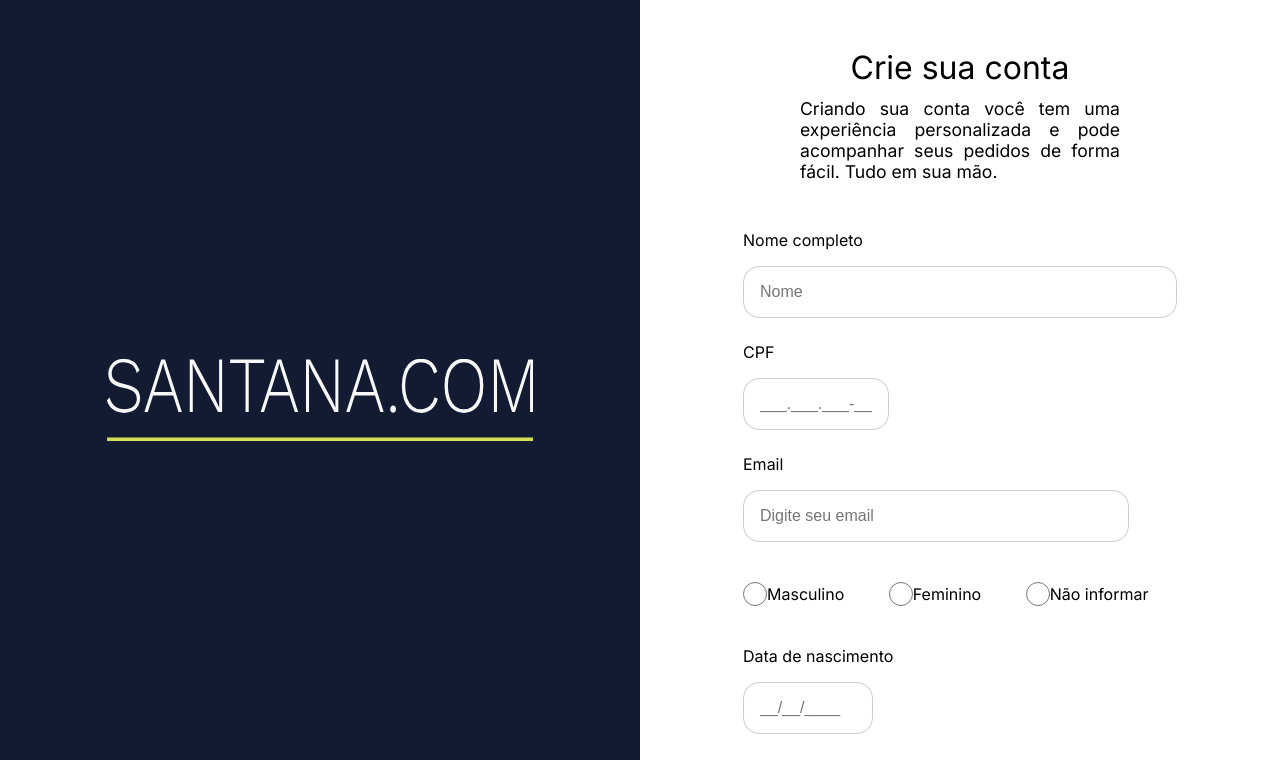
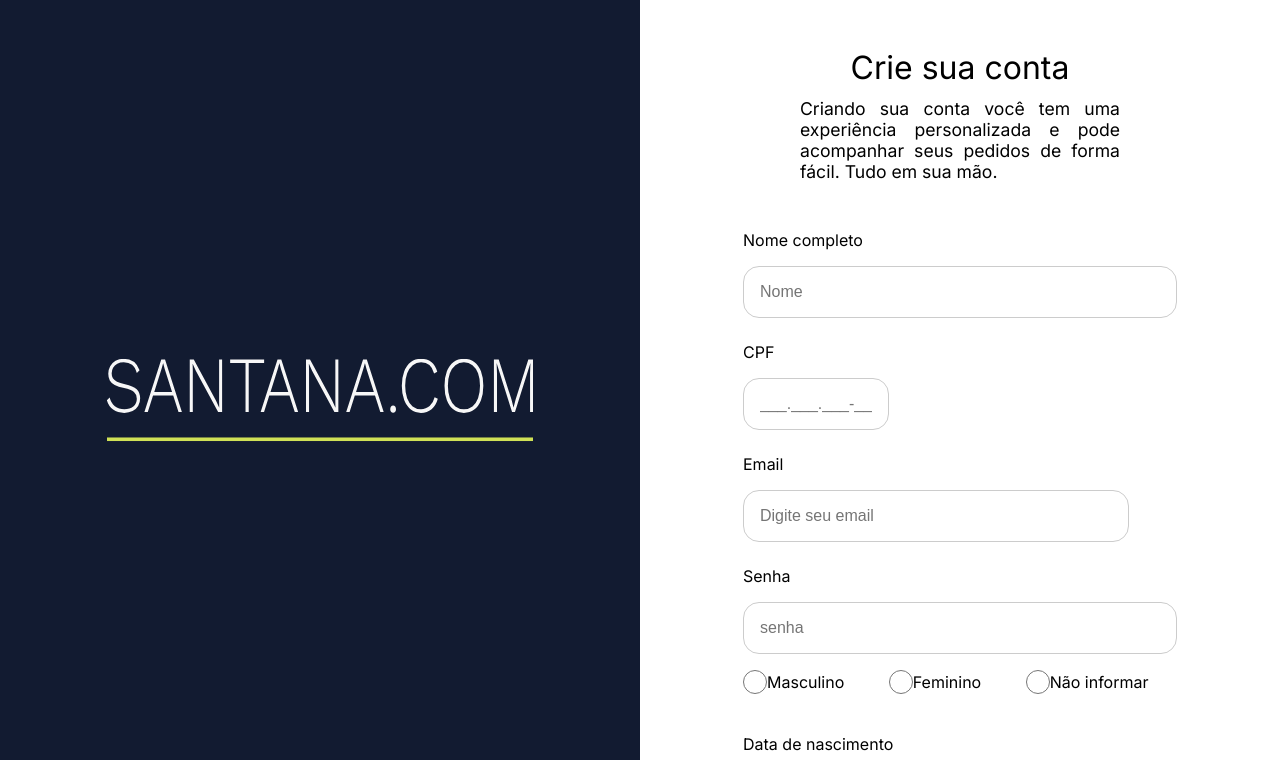
Before and after one commit to iSantanaaH/santana.com, a Next.js app in the folder front-end_next/: page /minha-conta/cadastro in a window 1280 px wide. Shown: the top 760 px of the page. Built offline with nearby package versions, Linux system fonts and the light colour scheme.

Commit message:
create input password

```diff
--- a/front-end_next/app/minha-conta/cadastro/page.tsx
+++ b/front-end_next/app/minha-conta/cadastro/page.tsx
@@ -120,6 +120,20 @@ export default function ResgiterPage() {
                 {isEmailErrorEmpty as string}
               </span>
             </div>
+            <div className={styles.ContainerOptions}>
+              <label htmlFor="email">Senha</label>
+              <input
+                type="password"
+                id="password"
+                name="password"
+                required
+                placeholder="senha"
+                className={`${styles.InputPassword} ${
+                  isEmailErrorEmpty ? styles.ErrorInput : ""
+                }`}
+              />
+            </div>
+
             <div className={styles.ContentGender}>
               <div className={styles.OptionsGender}>
                 <input
```
